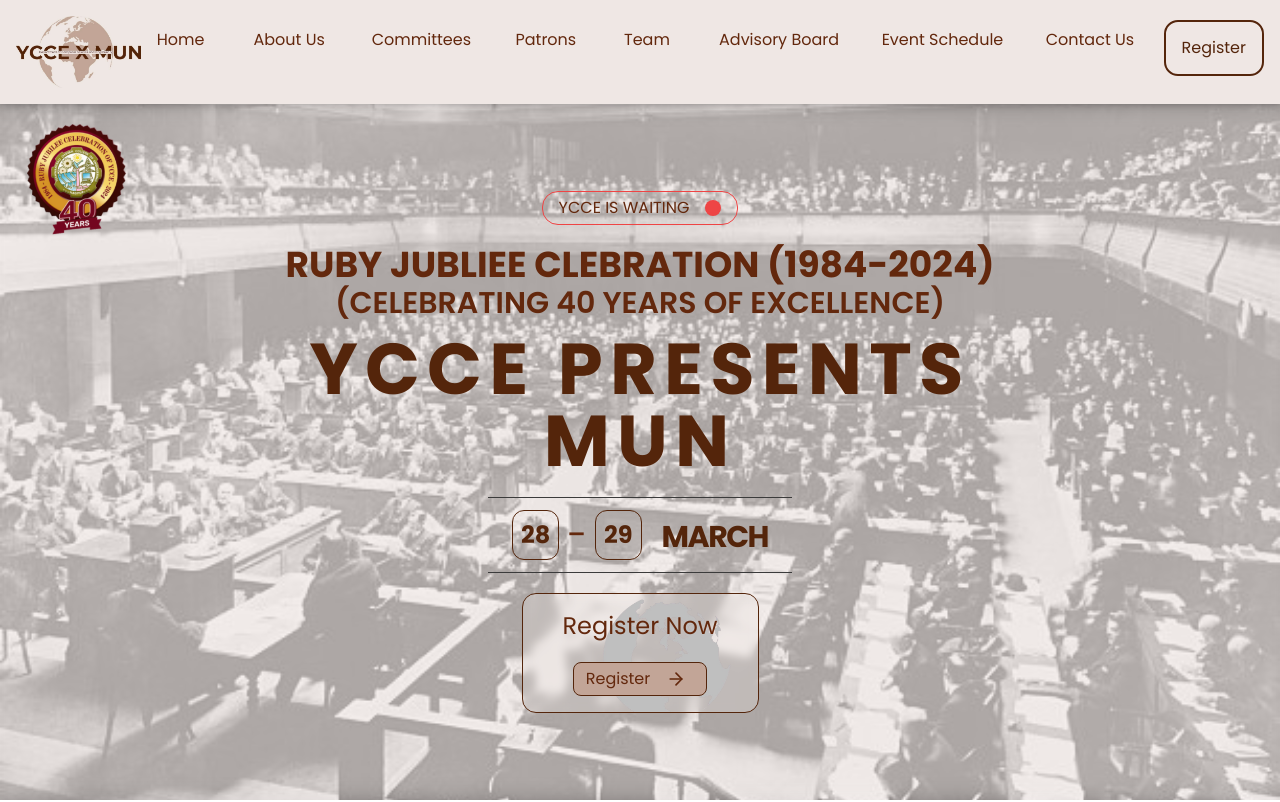
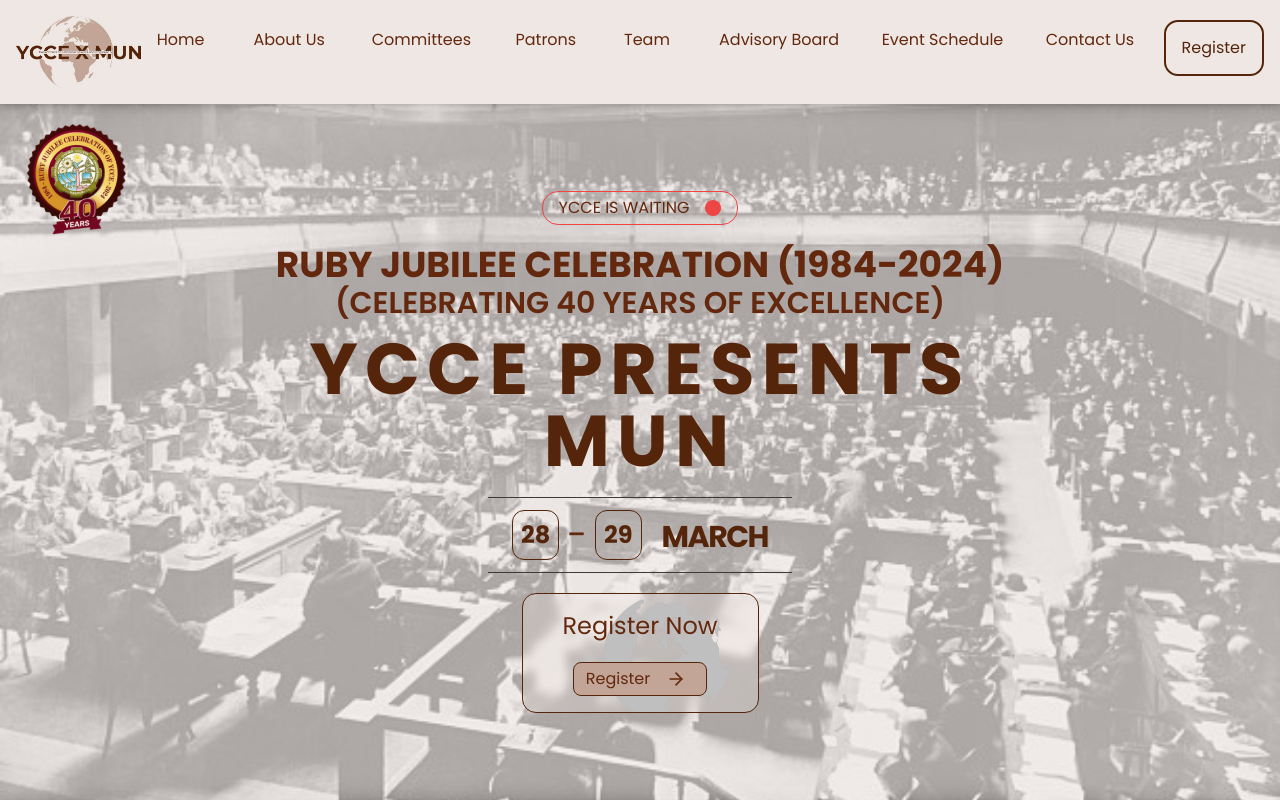
Before and after one commit to spectropaws/yccexmun, a Next.js app: page / in a window 1280 px wide. Shown: the top 802 px of the page. Built offline with nearby package versions, Linux system fonts and the light colour scheme.

Commit message:
Spellings corrected

```diff
--- a/components/hero-sec.jsx
+++ b/components/hero-sec.jsx
@@ -132,7 +132,7 @@
       </div>
 
       <div className="absolute top-0 z-10 w-full h-full flex flex-col sm:justify-center items-center">
-        <Image width={60} height={60} src={"/jubliee.png"} className="w-14 md:w-28 absolute left-2 md:left-5 md:top-5 top-2" />
+        <Image width={60} height={60} src={"/jubliee.png"} alt="Ruby Jubilee ycce" className="w-14 md:w-28 absolute left-2 md:left-5 md:top-5 top-2" />
         <div
           ref={recEff}
           className="border mt-4 md:mt-0 sm:mt-0 border-red-500 rounded-lg flex items-center px-4 py-1 gap-4 w-max opacity-100 mb-5"
@@ -142,7 +142,7 @@
         </div>
         <div className="uppercase text-3xl font-semibold text-center mb-3 px-4 md:px-0">
           <p className="text-2xl md:text-4xl font-bold">
-            ruby jubliee clebration (1984-2024)
+            ruby jubilee celebration (1984-2024)
           </p>
           <p className="text-xl md:text-3xl font-semibold">
             (celebrating 40 years of excellence)
```
